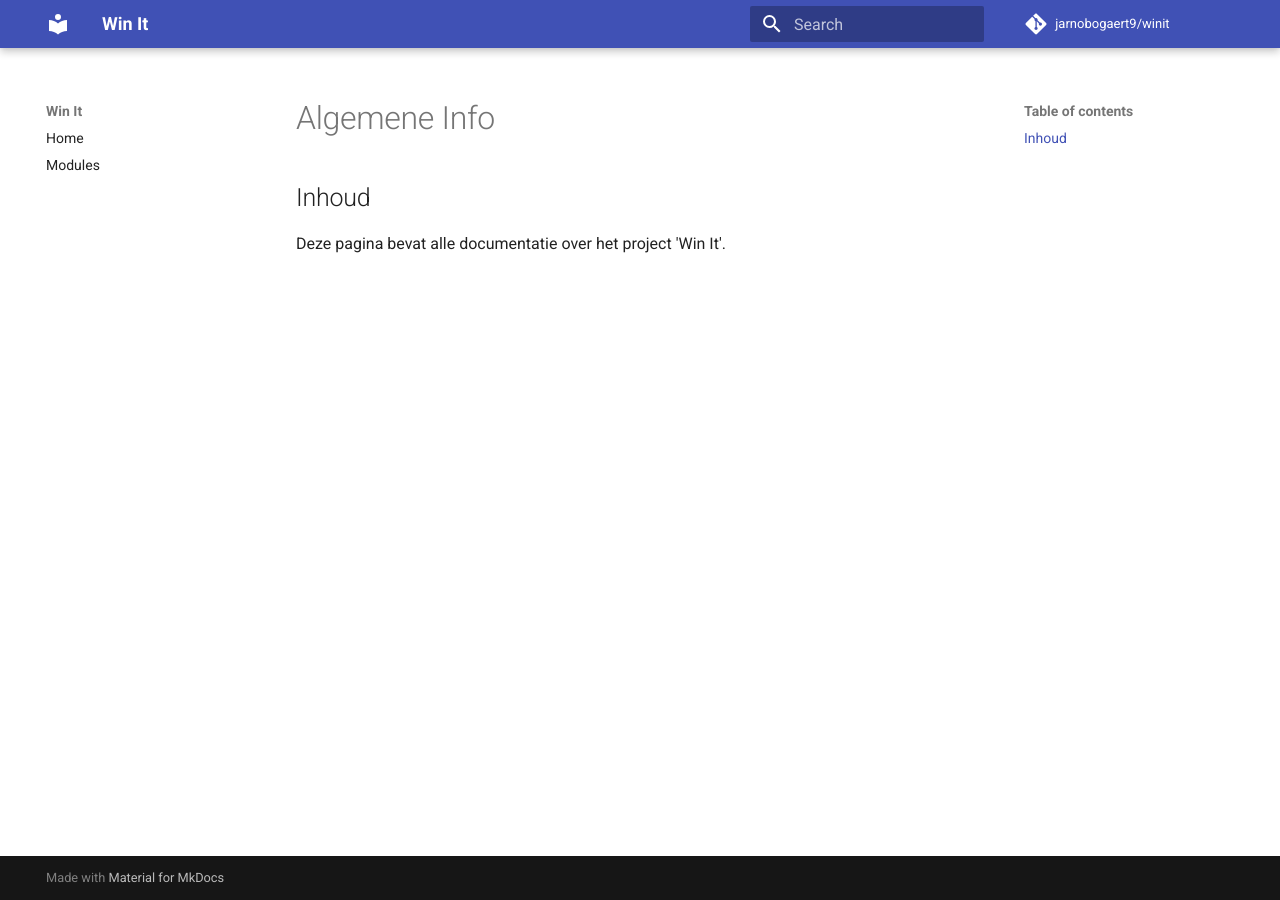
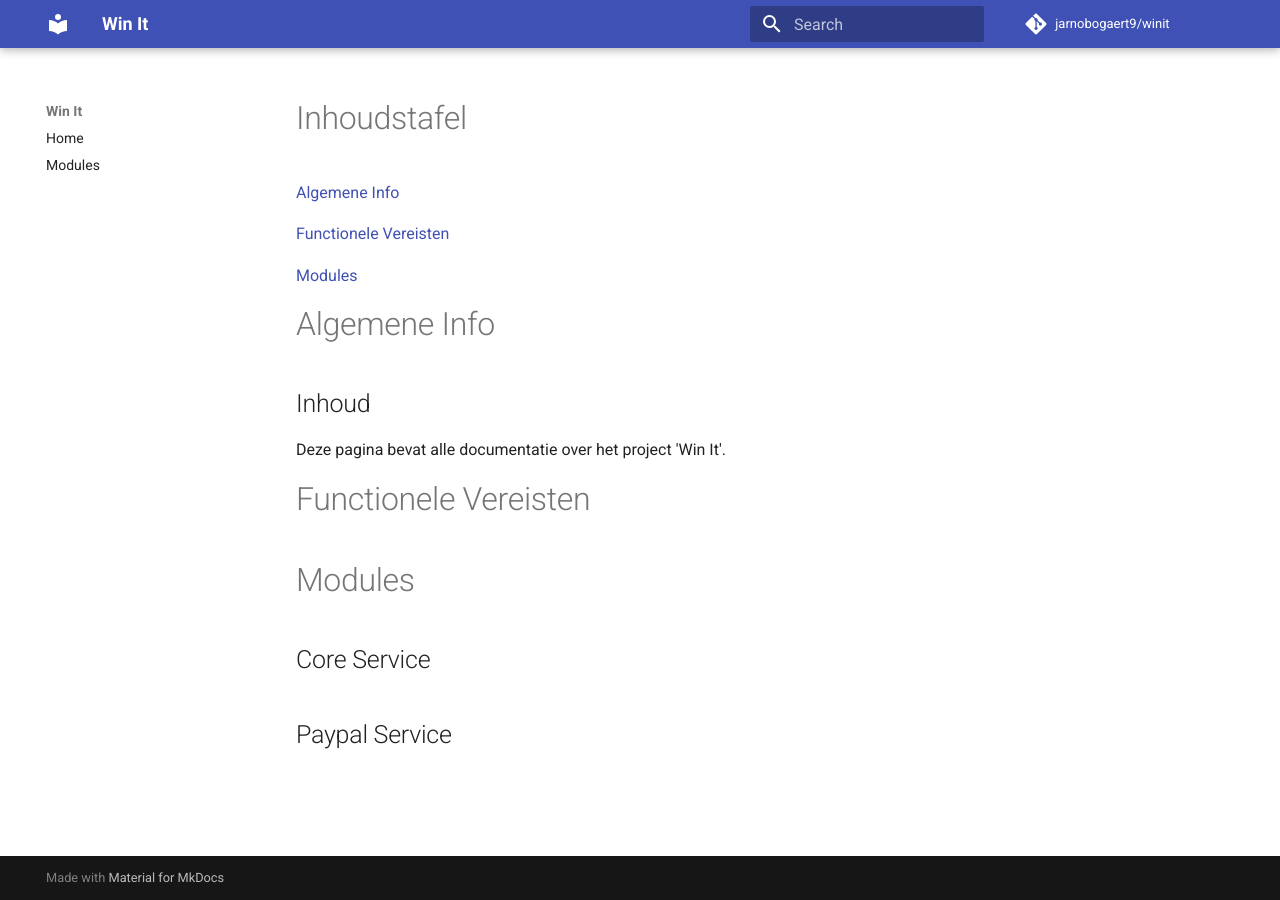
Before and after one commit to jarnobogaert9/winit, an MkDocs documentation site: the page built from docs/index.md, in a window 1280 px wide. Built offline with MkDocs 1.6.1 and Material for MkDocs 9.7.7, drawn with Linux system fonts in a browser that asks for light colours; comment, search, counter and statistics services are not loaded.

Commit message:
Feat: table of contents with modules and requirements section

```diff
--- a/docs/index.md
+++ b/docs/index.md
@@ -1,4 +1,17 @@
+# Inhoudstafel
+[Algemene Info](#Algemene-info)
+
+[Functionele Vereisten](#Functionele-vereisten)
+
+[Modules](#Modules)
+
 # Algemene Info
 ## Inhoud
 
 Deze pagina bevat alle documentatie over het project 'Win It'.
+
+# Functionele Vereisten
+
+# Modules
+## Core Service
+## Paypal Service
```
